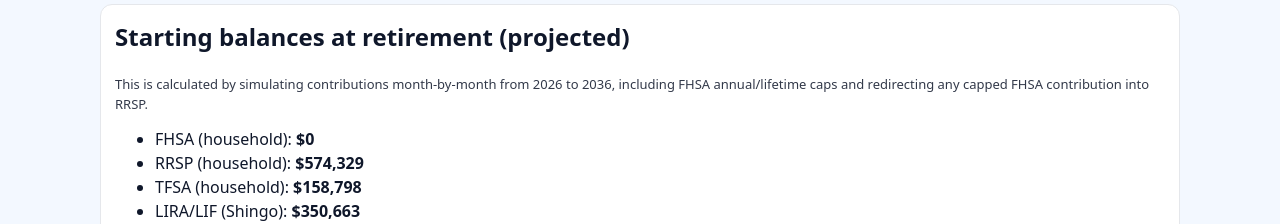
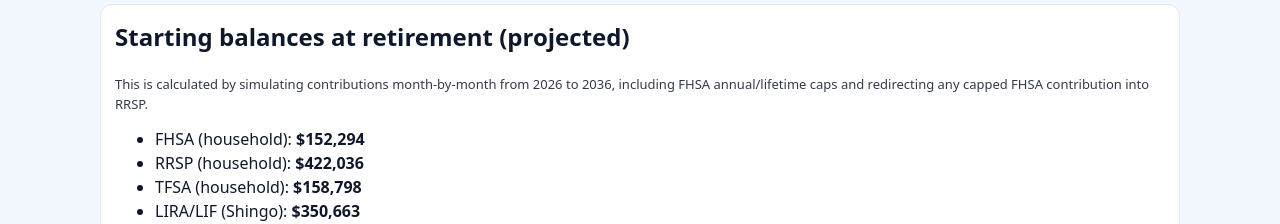
Before and after one commit to kawabunga8/RetirementResource, a React (Vite) app: page / in a window 1280 px wide. Shown: the part 920-1144 px from the top of the page. Built offline with nearby package versions, Linux system fonts and the light colour scheme.

Commit message:
Keep FHSA separate in overview; handle FHSA rollover inside withdrawal engine

```diff
--- a/src/App.tsx
+++ b/src/App.tsx
@@ -496,14 +496,8 @@ export default function App() {
       nonRegistered: nonRegisteredAtRetirement,
     };
 
-    // Optional: roll FHSA into RRSP at retirement (common if not used for a home purchase).
-    if (vars.withdrawals.rollFhsaIntoRrspAtRetirement) {
-      retirementBalances = {
-        ...retirementBalances,
-        rrsp: retirementBalances.rrsp + retirementBalances.fhsa,
-        fhsa: 0,
-      };
-    }
+    // Note: FHSA rollover behavior is handled in the withdrawal engine.
+    // We keep FHSA separate here so the overview + accumulation outputs always show FHSA explicitly.
 
     const totalNominalAtRetirement =
       retirementBalances.fhsa +
--- a/src/withdrawals/engine.ts
+++ b/src/withdrawals/engine.ts
@@ -262,8 +262,17 @@ export function buildWithdrawalSchedule(params: {
     for (let i = 0; i < yearsInPlan; i++) {
       const year = params.retirementYear + i;
 
-      // Force FHSA rollover after 15 years from Shingo's FHSA start (planning rule).
-      // If user already rolled FHSA at retirement, balances.fhsa will already be 0.
+      // FHSA rollover rules:
+      // - If toggle is ON: roll FHSA into RRSP at retirement year.
+      // - If toggle is OFF: keep FHSA separate, but force rollover after 15 years from Shingo FHSA start.
+      if (vars.withdrawals.rollFhsaIntoRrspAtRetirement && year === params.retirementYear && balances.fhsa > 0) {
+        balances = {
+          ...balances,
+          rrsp: balances.rrsp + balances.fhsa,
+          fhsa: 0,
+        };
+      }
+
       if (!vars.withdrawals.rollFhsaIntoRrspAtRetirement && year >= FHSA_SHINGO_FORCE_ROLL_YEAR && balances.fhsa > 0) {
         balances = {
           ...balances,
```
